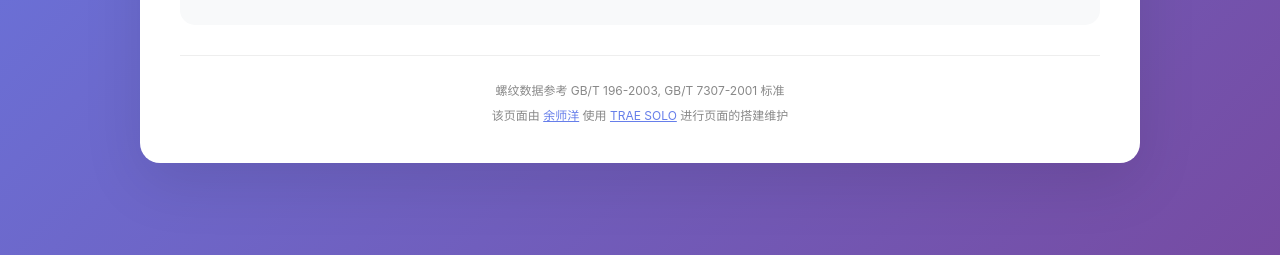
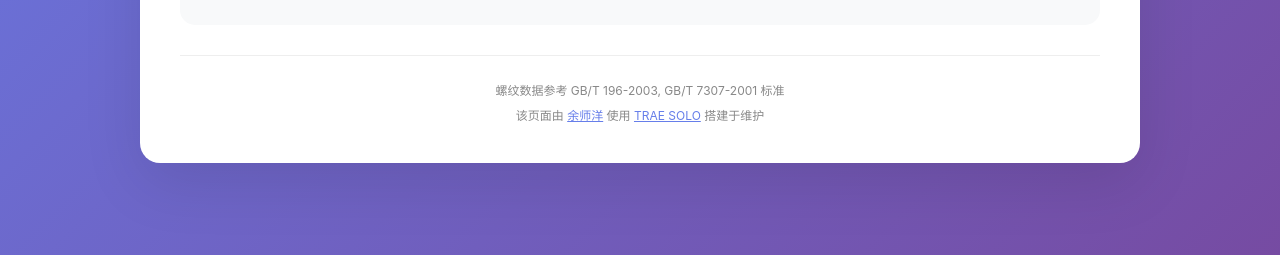
Before and after one commit to techysy/techysy.github.io, a Jekyll site: the page 3d-print-threads.html, which Jekyll copies as it is, in a window 1280 px wide. Shown: the part 642-897 px from the top of the page. Built offline with Jekyll 4.4.1, drawn with Linux system fonts in a browser that asks for light colours.

Commit message:
Update 3d-print-threads.html

```diff
--- a/3d-print-threads.html
+++ b/3d-print-threads.html
@@ -891,7 +891,7 @@
         </div>
             <footer style="text-align: center; margin-top: 30px; padding-top: 20px; border-top: 1px solid #eee; color: #888; font-size: 12px;">
             <p style="margin-top: 5px;">螺纹数据参考 GB/T 196-2003, GB/T 7307-2001 标准</p>
-            <p style="margin-top: 8px;">该页面由 <a href="https://shiyangyu.com/about/" target="_blank" style="color: #667eea;">余师洋</a> 使用 <a href="https://solo.trae.cn/" target="_blank" style="color: #667eea;">TRAE SOLO</a> 进行页面的搭建维护</p>
+            <p style="margin-top: 8px;">该页面由 <a href="https://shiyangyu.com/about/" target="_blank" style="color: #667eea;">余师洋</a> 使用 <a href="https://solo.trae.cn/" target="_blank" style="color: #667eea;">TRAE SOLO</a> 搭建于维护</p>
         </footer>
     </div>
 
```
